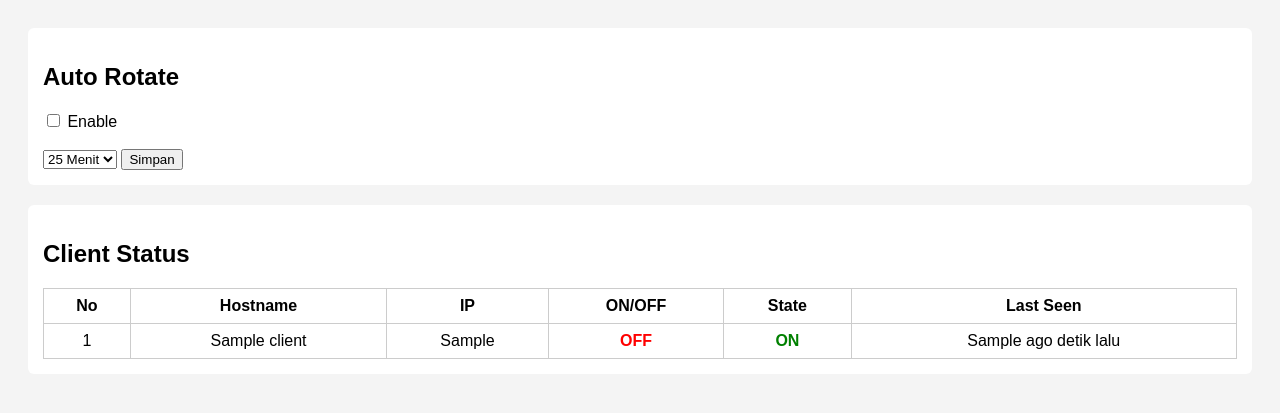
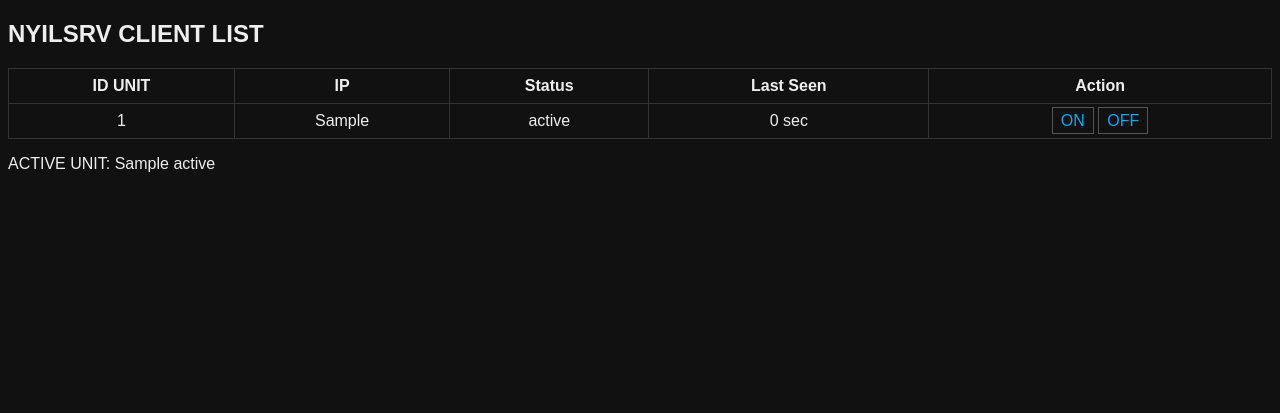
Before and after one commit to mrstorm234/nyilsrv, a Flask app: template server/templates/index.html in a window 1280 px wide. Shown: the top 413 px of the page. Run offline with Flask 3, Linux system fonts and the light colour scheme; the template is opened without the code that fills it: most values are stand-ins (such as "Sample title", 1, 10 or a date in 2020).

Commit message:
Update index.html

```diff
--- a/server/templates/index.html
+++ b/server/templates/index.html
@@ -1,72 +1,45 @@
 <!DOCTYPE html>
 <html>
 <head>
-<title>NYILSRV Dashboard</title>
+<meta charset="utf-8">
+<title>NYILSRV</title>
 <style>
-body{font-family:Arial;background:#f4f4f4;padding:20px}
-.box{background:#fff;padding:15px;margin-bottom:20px;border-radius:6px}
-table{width:100%;border-collapse:collapse}
-th,td{border:1px solid #ccc;padding:8px;text-align:center}
-.ON{color:green;font-weight:bold}
-.OFF{color:red;font-weight:bold}
-.ONLINE{color:green}
-.OFFLINE{color:red}
+body { font-family: Arial; background:#111; color:#eee }
+table { width:100%; border-collapse:collapse }
+th,td { padding:8px; border:1px solid #333; text-align:center }
+.ON { color:#0f0 }
+.OFF { color:#f00 }
+a { color:#0af; text-decoration:none; padding:4px 8px; border:1px solid #555 }
 </style>
 </head>
 <body>
 
-<div class="box">
-<h2>Auto Rotate</h2>
-<form method="post" action="/set">
-<label>
-<input type="checkbox" name="enabled" {% if cfg.enabled %}checked{% endif %}>
-Enable
-</label>
-<br><br>
-<select name="interval">
-<option value="1500" {% if cfg.interval==1500 %}selected{% endif %}>25 Menit</option>
-<option value="2100" {% if cfg.interval==2100 %}selected{% endif %}>35 Menit</option>
-<option value="3600" {% if cfg.interval==3600 %}selected{% endif %}>1 Jam</option>
-<option value="7200" {% if cfg.interval==7200 %}selected{% endif %}>2 Jam</option>
-<option value="10800" {% if cfg.interval==10800 %}selected{% endif %}>3 Jam</option>
-</select>
-<button>Simpan</button>
-</form>
-</div>
+<h2>NYILSRV CLIENT LIST</h2>
 
-<div class="box">
-<h2>Client Status</h2>
 <table>
 <tr>
-<th>No</th>
-<th>Hostname</th>
+<th>ID UNIT</th>
 <th>IP</th>
-<th>ON/OFF</th>
-<th>State</th>
+<th>Status</th>
 <th>Last Seen</th>
+<th>Action</th>
 </tr>
 
-{% for c in clients %}
+{% for uid, c in clients.items() %}
 <tr>
-<td>{{ loop.index }}</td>
-<td>{{ c.hostname }}</td>
+<td>{{ uid }}</td>
 <td>{{ c.ip }}</td>
-<td class="{{ 'ON' if cfg.active==c.hostname else 'OFF' }}">
-{{ 'ON' if cfg.active==c.hostname else 'OFF' }}
+<td class="{{ c.status }}">{{ c.status }}</td>
+<td>{{ (now - c.last_seen)|int }} sec</td>
+<td>
+<a href="/set/{{ uid }}/ON">ON</a>
+<a href="/set/{{ uid }}/OFF">OFF</a>
 </td>
-<td class="{{ c.state }}">{{ c.state }}</td>
-<td>{{ c.ago }} detik lalu</td>
 </tr>
-{% else %}
-<tr><td colspan="6">Belum ada client</td></tr>
 {% endfor %}
+</table>
 
-</table>
-</div>
-
-<script>
-setTimeout(()=>location.reload(),5000)
-</script>
+<p>ACTIVE UNIT: {{ active }}</p>
 
 </body>
 </html>
```
